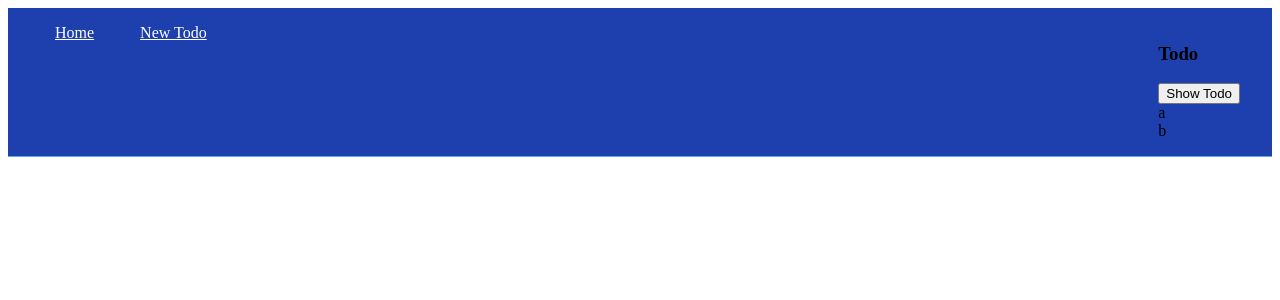
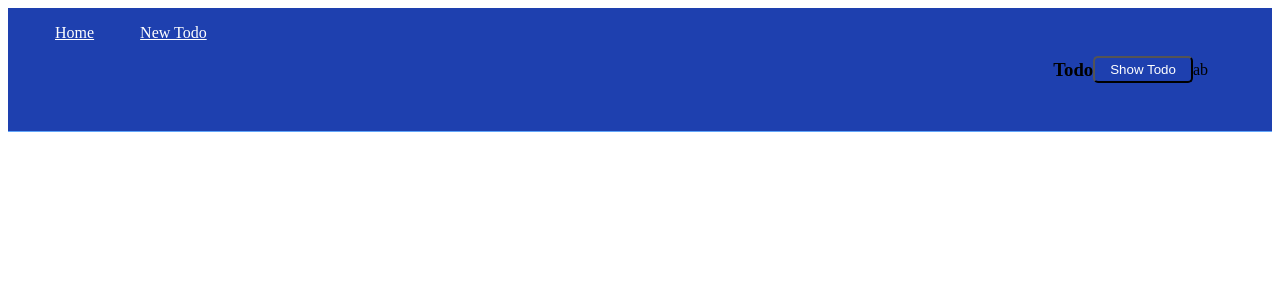
Before and after one commit to mrAlishah/myVueJSLearning, a Vue app in the folder 01-Todo/: page / in a window 1280 px wide. Shown: the top 300 px of the page. Built offline with nearby package versions, Linux system fonts and the light colour scheme.

Commit message:
Wrapper::slot

```diff
--- /dev/null
+++ b/01-Todo/src/components/Wrapper.vue
@@ -0,0 +1,9 @@
+<script setup></script>
+
+<template>
+  <div class="wrapper">
+    <slot></slot>
+  </div>
+</template>
+
+<style lang="scss" scoped></style>
--- a/01-Todo/src/views/HomeView.vue
+++ b/01-Todo/src/views/HomeView.vue
@@ -1,5 +1,6 @@
 <script setup>
 import TodoItem from '@/components/TodoItem.vue'
+import Wrapper from '@/components/Wrapper.vue'
 
 const todos = [
   {
@@ -23,7 +24,34 @@ const todos = [
     <button>Show Todo</button>
 
     <div v-for="todo in todos" :key="todo.id">
-      <TodoItem :todo="todo" />
+      <Wrapper>
+        <TodoItem :todo="todo" />
+      </Wrapper>
     </div>
   </div>
 </template>
+
+<style lang="scss" scoped>
+.header {
+  padding: 1rem 2rem;
+  display: flex;
+  justify-content: space-between;
+  align-items: center;
+
+  div {
+    display: flex;
+    align-items: center;
+    gap: 10px;
+  }
+
+  button {
+    color: #fff;
+    background: #1e40af;
+    padding: 4px 15px;
+    border-radius: 5px;
+    &:hover {
+      background: #0ea5e9;
+    }
+  }
+}
+</style>
```
